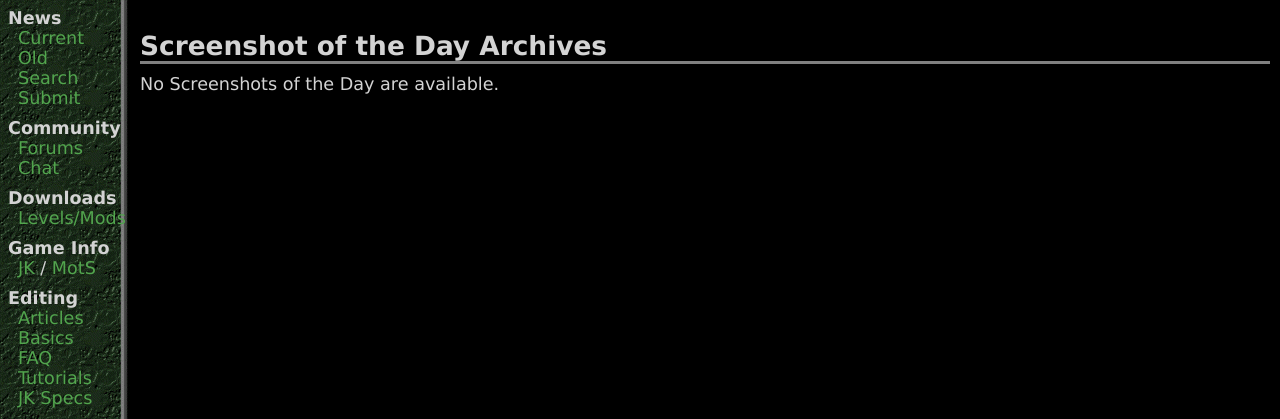
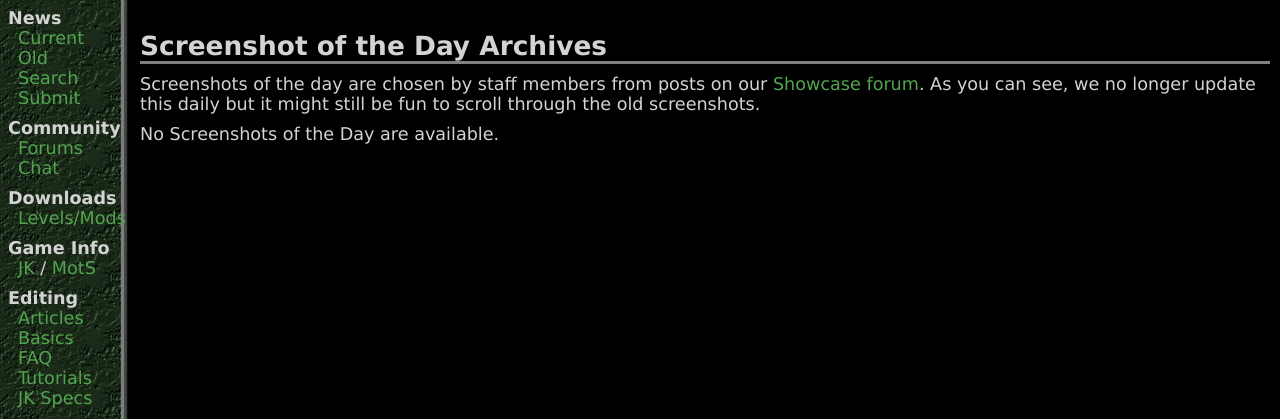
Before and after one commit to saberworks/massassi-django, a Django app: page /sotd/ in a window 1280 px wide. Shown: the top 419 px of the page. Run offline with Django 3.2, Linux system fonts and the light colour scheme; data that the repository does not hold is empty.

Commit message:
fix screenshot ratio
screenshots were sized weird before

put note on screenshot page about how they were chosen

```diff
--- a/levels/models.py
+++ b/levels/models.py
@@ -39,13 +39,13 @@ class Level(MassassiBaseModel, MassassiModelWithFile):
     # 2 possible screenshots
     screenshot_1 = models.ImageField(upload_to=get_screenshot_1_upload_path, null=True)
     thumbnail_1 = ImageSpecField(source='screenshot_1',
-                                 processors=[Thumbnail(400, 200)],
+                                 processors=[Thumbnail(400, 300)],
                                  format='JPEG',
                                  options={'quality': 85})
 
     screenshot_2 = models.ImageField(upload_to=get_screenshot_2_upload_path, null=True)
     thumbnail_2 = ImageSpecField(source='screenshot_2',
-                                 processors=[Thumbnail(400, 200)],
+                                 processors=[Thumbnail(400, 300)],
                                  format='JPEG',
                                  options={'quality': 85})
 
--- a/sotd/models.py
+++ b/sotd/models.py
@@ -15,7 +15,7 @@ class SotD(MassassiBaseModel):
     description = models.TextField(null=True)
     image = models.ImageField(upload_to='sotd', null=False)
     thumbnail = ImageSpecField(source='image',
-                               processors=[Thumbnail(400, 200)],
+                               processors=[Thumbnail(400, 300)],
                                format='JPEG',
                                options={'quality': 85})
 
--- a/sotd/templates/sotd/index.html
+++ b/sotd/templates/sotd/index.html
@@ -2,6 +2,11 @@
 
 {% block content %}
     <h1>{% block title %}Screenshot of the Day Archives{% endblock %}</h1>
+
+    <p>Screenshots of the day are chosen by staff members from posts on our
+    <a href="https://forums.massassi.net/vb3/forumdisplay.php?12-Showcase">Showcase forum</a>.
+    As you can see, we no longer update this daily but it might still be fun to scroll through
+    the old screenshots.</p>
 
     {% if sotd_list %}
         {% include "simple_pager.html" %}
```
Also changed, not shown: levels/migrations/0001_initial.py, lotw/migrations/0001_initial.py, sotd/migrations/0001_initial.py, users/migrations/0001_initial.py.
